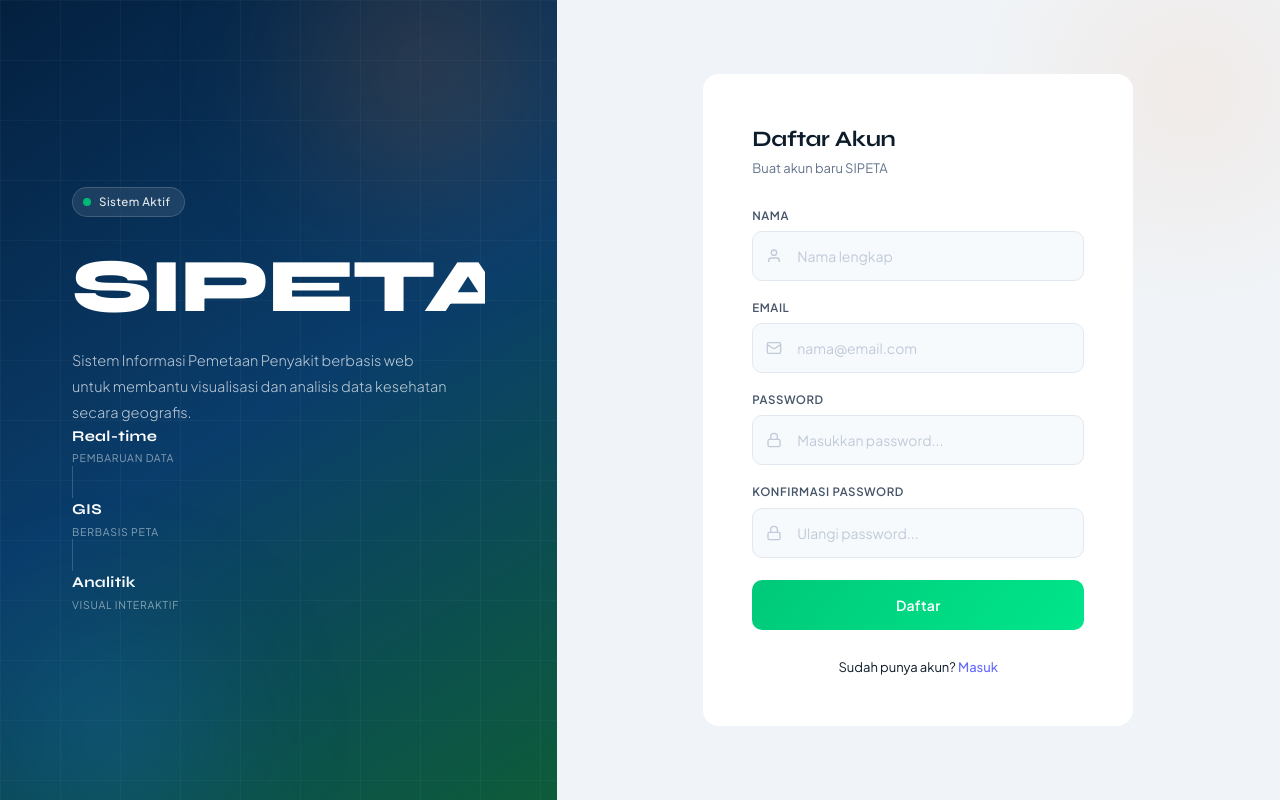
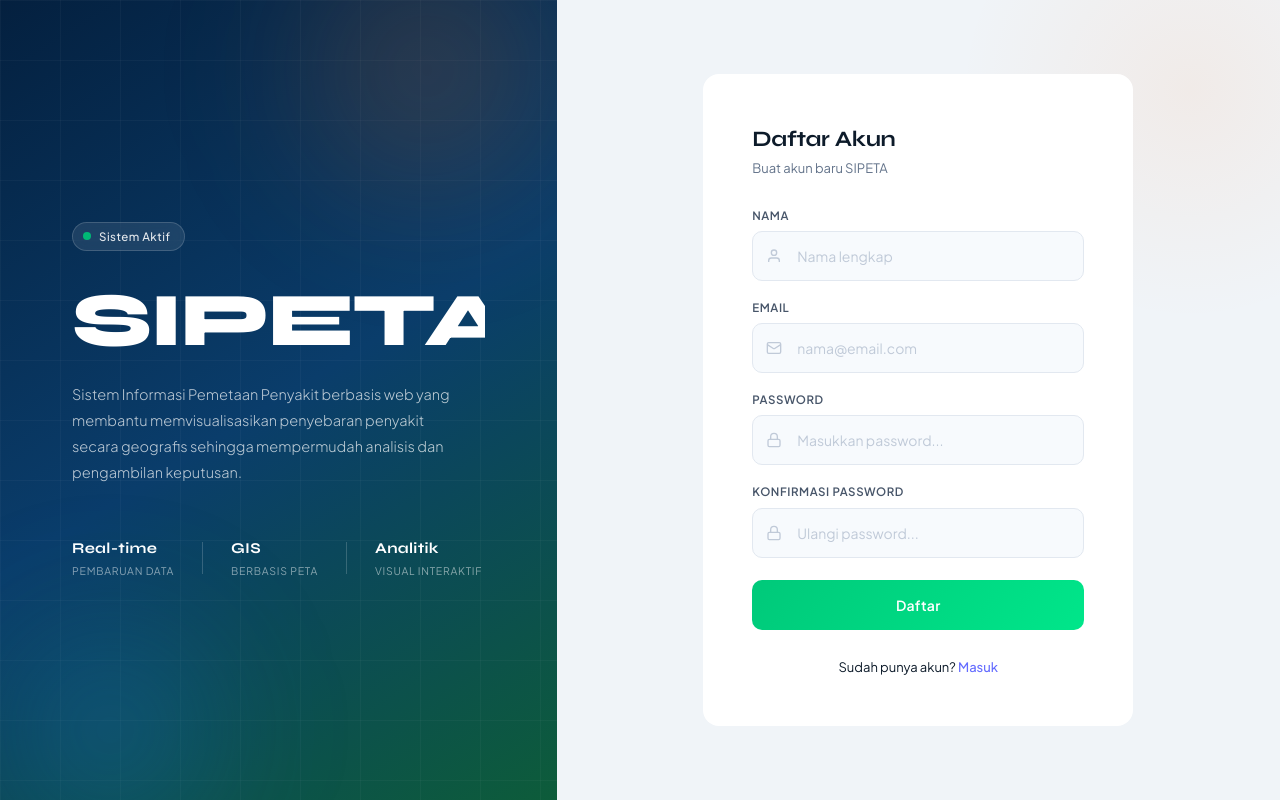
Before and after one commit to Addam884/SIPETA_WEB, a React (Vite) app in the folder sipeta-frontend/: page /register in a window 1280 px wide. Built offline with nearby package versions, Linux system fonts and the light colour scheme.

Commit message:
role dashboard frontend

```diff
--- a/sipeta-frontend/src/pages/Register.tsx
+++ b/sipeta-frontend/src/pages/Register.tsx
@@ -43,10 +43,12 @@ function Register() {
                     <h1>SIPETA</h1>
 
                     <p>
-                        Sistem Informasi Pemetaan Penyakit berbasis web untuk membantu
-                        visualisasi dan analisis data kesehatan secara geografis.
+                        Sistem Informasi Pemetaan Penyakit berbasis web yang membantu
+                        memvisualisasikan penyebaran penyakit secara geografis sehingga
+                        mempermudah analisis dan pengambilan keputusan.
                     </p>
                 </div>
+                <div className="login-left__stats">
                     <div className="login-stat">
                         <span className="login-stat__num">Real-time</span>
                         <span className="login-stat__label">Pembaruan Data</span>
@@ -64,6 +66,7 @@ function Register() {
                     <div className="login-stat">
                         <span className="login-stat__num">Analitik</span>
                         <span className="login-stat__label">Visual Interaktif</span>
+                    </div>
                 </div>
             </div>
 
```
Lines whose indentation alone changed are shown as unchanged.
